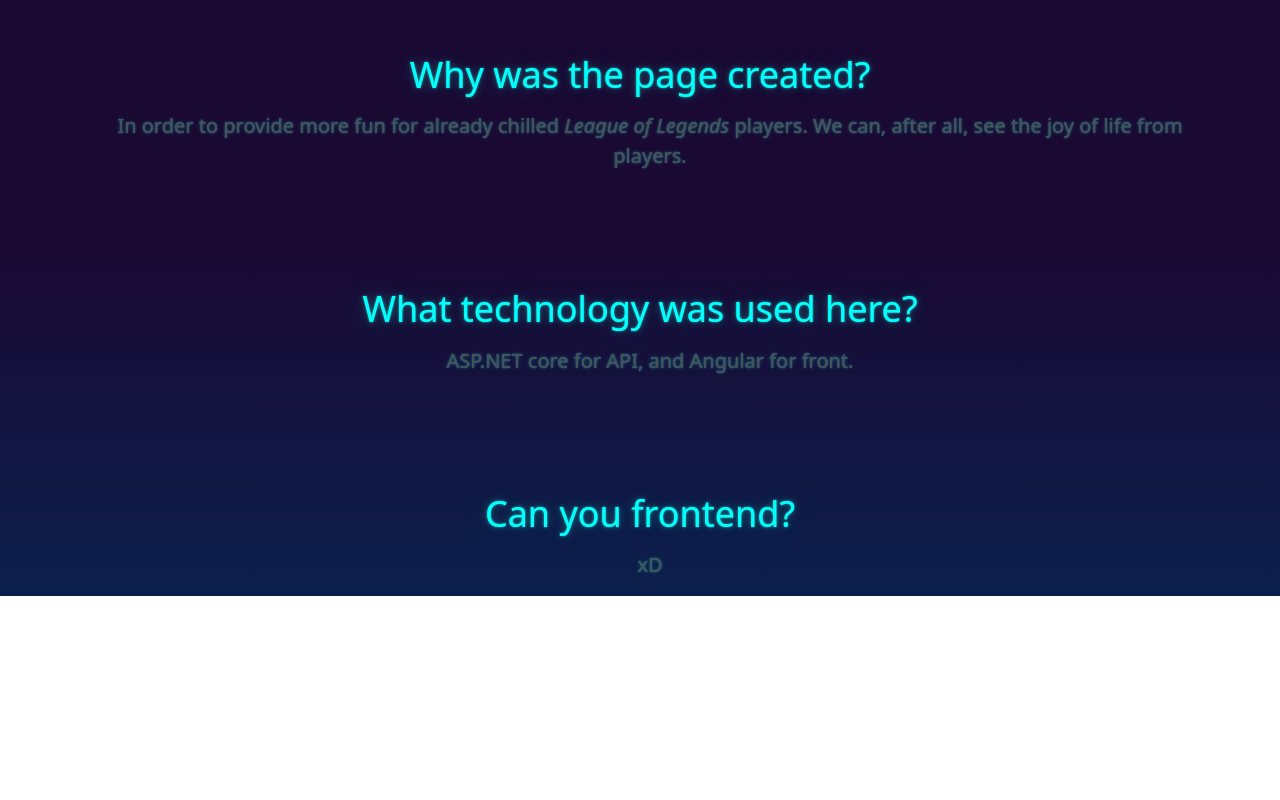
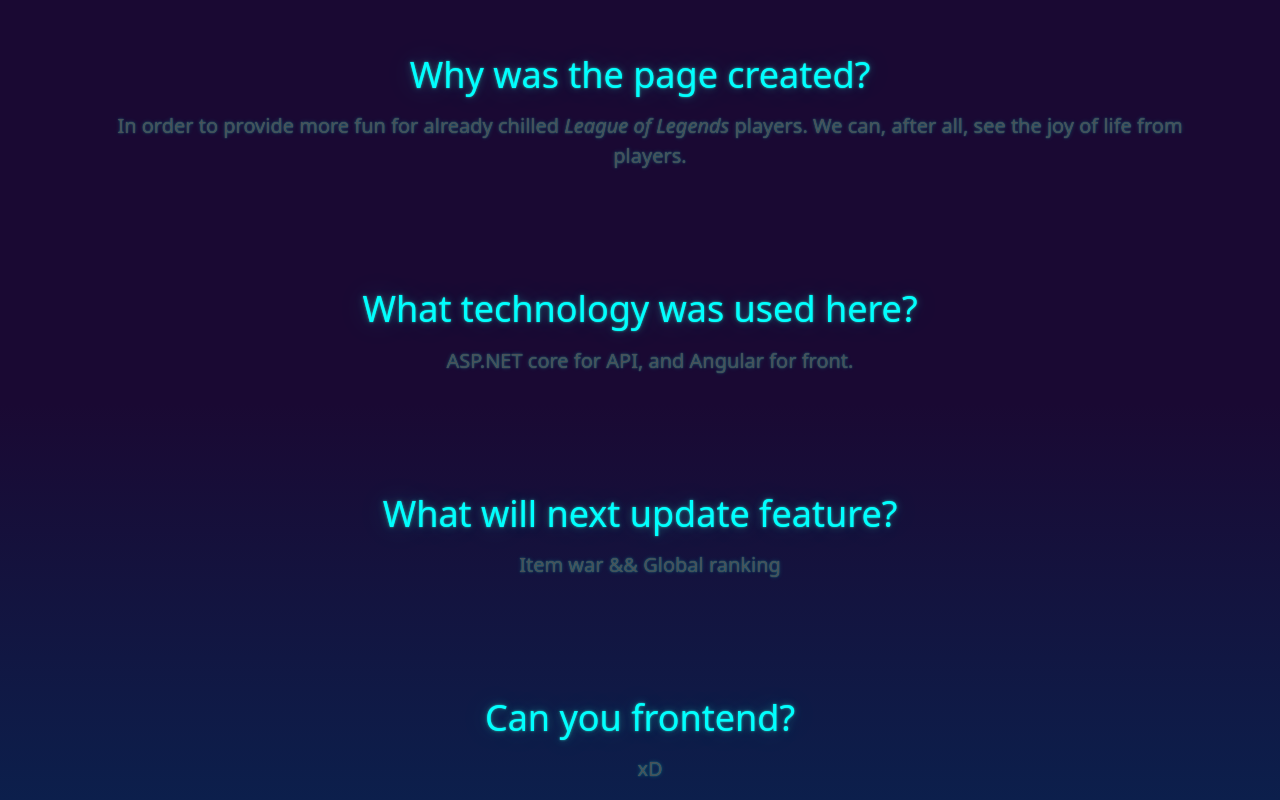
Before and after one commit to bachehe/LolGuesser, an Angular app in the folder Client/: page /faq in a window 1280 px wide. Shown: the part 1180-1980 px from the top of the page. Before the commit the page ends 1776 px from the top, so only its background shows below. Built offline with nearby package versions, Linux system fonts and the light colour scheme.

Commit message:
adjust local storage

```diff
--- a/Client/src/app/faq/faq.component.html
+++ b/Client/src/app/faq/faq.component.html
@@ -38,6 +38,11 @@
       </section>
 
       <section class="faq-item">
+        <h2>What will next update feature?</h2>
+        <p class="text-light-emphasis">Item war && Global ranking</p>
+    </section>
+
+      <section class="faq-item">
           <h2>Can you frontend?</h2>
           <p class="text-light-emphasis">xD</p>
       </section>
--- a/Client/src/app/war/war.component.ts
+++ b/Client/src/app/war/war.component.ts
@@ -129,7 +129,7 @@ export class WarComponent implements OnInit{
       })
   }
   private onWin(): void{
-
+    console.log(this.highScore);
     this.win = true;
     this.currentScore++;
     this.delay(1500).then(any =>{
@@ -154,6 +154,8 @@ export class WarComponent implements OnInit{
         localStorage.setItem('session', JSON.stringify(this.highScore));
       }
     })
+    let score = localStorage.getItem('session');
+    this.highScore = score !== null ? Number(score) : this.highScore;
   }
 
   tryAgain(): void{
```
